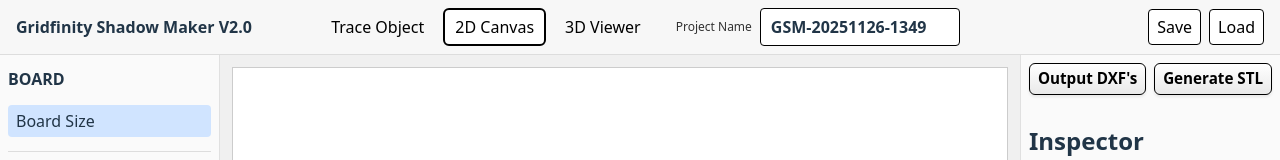
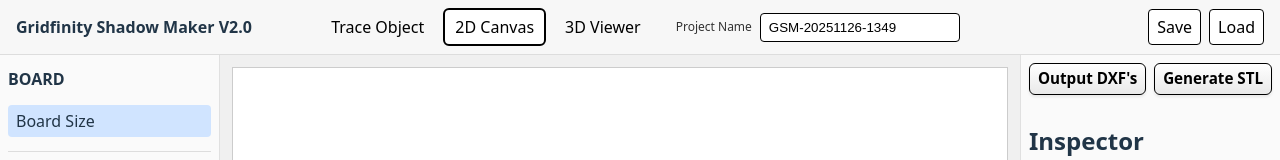
Before and after one commit to tkubic/GridfinityShadowMaker, a React (Vite) app in the folder frontend/: page / in a window 1280 px wide. Shown: the top 160 px of the page. Built offline with nearby package versions, Linux system fonts and the light colour scheme.

Commit message:
Download STL button

```diff
--- a/frontend/src/components/Header.tsx
+++ b/frontend/src/components/Header.tsx
@@ -12,15 +12,13 @@ type Props = {
 };
 
 export default function Header({ projectName, onRename, onSave, onLoadClick, activeTab, setActiveTab }: Props) {
-  const [isEditing, setIsEditing] = useState(false);
   const [draft, setDraft] = useState(projectName);
   const inputRef = useRef<HTMLInputElement | null>(null);
 
-  // Initialize draft from prop; when editing starts we set it explicitly.
-
+  // Keep draft synchronized with external projectName changes
   useEffect(() => {
-    if (isEditing) inputRef.current?.focus();
-  }, [isEditing]);
+    setDraft(projectName);
+  }, [projectName]);
 
   return (
     <header className="app-header">
@@ -37,47 +35,21 @@ export default function Header({ projectName, onRename, onSave, onLoadClick, act
 
         <div style={{ display: "flex", alignItems: "center", gap: 8, marginLeft: 12 }}>
           <div style={{ fontSize: 12, color: "#333" }}>Project Name</div>
-          {!isEditing ? (
-            <div
-              onDoubleClick={() => { setDraft(projectName); setIsEditing(true); }}
-              title="Double-click to rename project"
-              style={{
-                cursor: "text",
-                fontWeight: 600,
-                display: "inline-block",
-                background: "#fff",
-                padding: "6px 10px",
-                borderRadius: 4,
-                border: "1px solid #000",
-                whiteSpace: "nowrap",
-                overflow: "hidden",
-                textOverflow: "ellipsis",
-                maxWidth: "60vw",
-                minWidth: 200,
-                boxSizing: "border-box",
-              }}
-            >
-              {projectName}
-            </div>
-          ) : (
           <input
             ref={inputRef}
             value={draft}
             onChange={(e) => setDraft(e.target.value)}
             onBlur={() => {
-                onRename(draft);
-                setIsEditing(false);
+              if (draft !== projectName) onRename(draft);
             }}
             onKeyDown={(e) => {
               if (e.key === "Enter") {
-                  onRename(draft);
-                  setIsEditing(false);
+                if (draft !== projectName) onRename(draft);
+                inputRef.current?.blur();
               }
-                if (e.key === "Escape") setIsEditing(false);
             }}
-              style={{ width: "auto", maxWidth: "60vw", minWidth: 200, padding: "4px 6px", border: "1px solid #000", borderRadius: 4, whiteSpace: "nowrap", boxSizing: "border-box" }}
+            style={{ width: "auto", maxWidth: "60vw", minWidth: 200, padding: "6px 8px", border: "1px solid #000", borderRadius: 4, whiteSpace: "nowrap", boxSizing: "border-box" }}
           />
-          )}
         </div>
       </div>
 
--- a/frontend/src/components/StlViewer.tsx
+++ b/frontend/src/components/StlViewer.tsx
@@ -232,8 +232,32 @@ export default function StlViewer({ projectName, pollIntervalMs = 0 }: Props) {
         <div style={{ color: '#666', fontSize: 13 }}>
           {loading ? 'Loading STL...' : lastSuccessTs ? `Last updated ${new Date(lastSuccessTs).toLocaleTimeString()}` : 'No STL loaded'}
         </div>
-        <div>
+        <div style={{ display: 'flex', gap: 8, alignItems: 'center' }}>
           <button className="action-text-button" onClick={reload} style={{ marginRight: 8 }}>Reload</button>
+          <button className="action-text-button" onClick={async () => {
+            if (!activeProject) return;
+            try {
+              const backendBase = 'http://localhost:5000';
+              const url = `${backendBase}/api/render/output-stl?projectName=${encodeURIComponent(activeProject)}`;
+              const resp = await fetch(url);
+              if (!resp.ok) {
+                console.warn('Failed to download STL, server returned', resp.status);
+                return;
+              }
+              const blob = await resp.blob();
+              const filename = `${activeProject || 'project'}.stl`;
+              const urlBlob = window.URL.createObjectURL(blob);
+              const a = document.createElement('a');
+              a.href = urlBlob;
+              a.download = filename;
+              document.body.appendChild(a);
+              a.click();
+              a.remove();
+              window.URL.revokeObjectURL(urlBlob);
+            } catch (e) {
+              console.warn('Download STL failed', e);
+            }
+          }} style={{ marginRight: 8 }}>Download STL</button>
         </div>
       </div>
       <div style={{ flex: 1, position: 'relative' }}>
```
Also changed, not shown: 1 other file (tests, documents, lock files or other folders). Lines whose indentation alone changed are shown as unchanged.
